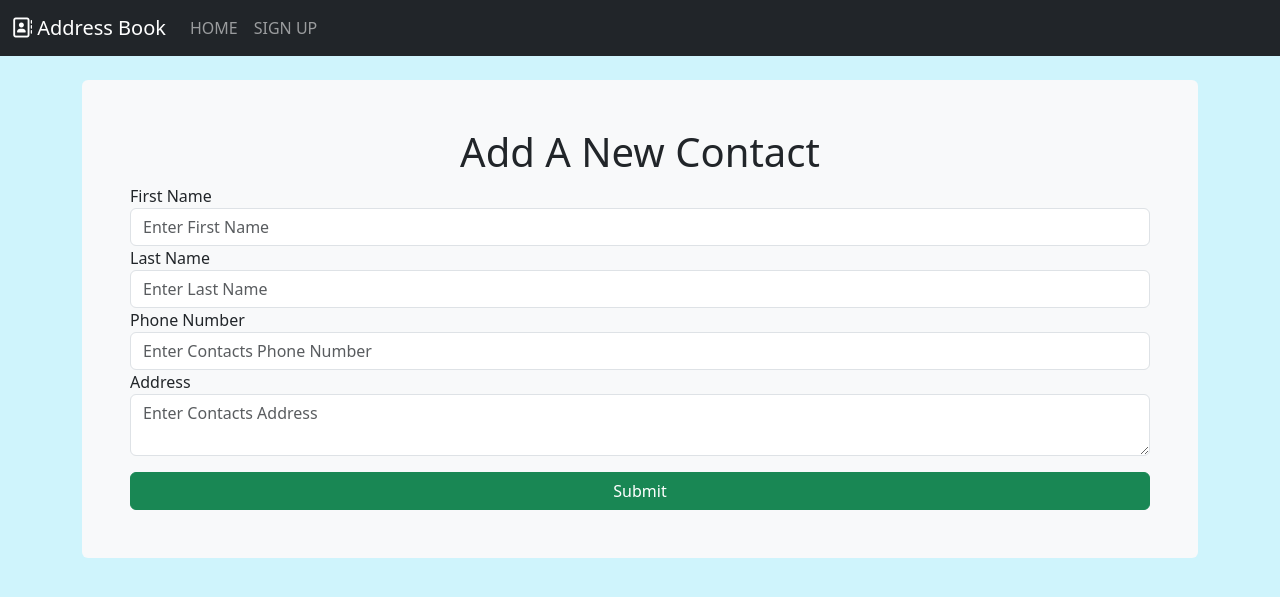
After one commit to TyMiller13/w6_address_book, a Flask app: template app/templates/address.html in a window 1280 px wide. The commit adds this page. Shown: the top 597 px of the page. Run offline with Flask 3, Linux system fonts and the light colour scheme; the template is opened without the code that fills it: values that come from a table or form of the project are taken from there, others are empty; some libraries are stand-ins or nearby versions.

Commit message:
working on address model and setup

```diff
--- a/app/forms.py
+++ b/app/forms.py
@@ -1,5 +1,5 @@
 from flask_wtf import FlaskForm
-from wtforms import StringField, EmailField, PasswordField, SubmitField
+from wtforms import StringField, EmailField, TextAreaField, PasswordField, SubmitField, IntegerField
 from wtforms.validators import EqualTo, InputRequired
 
 class SignUpForm(FlaskForm):
@@ -13,3 +13,9 @@ class SignUpForm(FlaskForm):
 
 
 #create a class for Address
+class AddressForm(FlaskForm):
+    first_name = StringField('First Name', validators=[InputRequired()])
+    last_name = StringField('Last Name', validators=[InputRequired()])
+    phone_number = IntegerField('Phone Number', validators=[InputRequired()])
+    address = TextAreaField('Address', validators=[InputRequired()])
+    submit = SubmitField()
--- a/app/routes.py
+++ b/app/routes.py
@@ -1,6 +1,6 @@
 from app import app
 from flask import render_template, redirect, url_for, flash
-from app.forms import SignUpForm
+from app.forms import SignUpForm, AddressForm
 from app.models import User, Address
 
 
@@ -31,8 +31,12 @@ def signup():
             flash('A user with that email and/or username already exists.', 'danger')
             return redirect(url_for('signup'))
         # If check_user is empty, creater a new record in the user table
-        new_user = User(first_name=first_name, last_name=last_name,
-                        email=email, username=username, password=password)
+        new_user = User(
+            first_name=first_name,
+            last_name=last_name,
+            email=email,
+            username=username,
+            password=password)
         # Flash a success message
         flash(f'Thank you {first_name} {last_name} for signing up!', 'success')
         # redirect back to home
@@ -41,3 +45,38 @@ def signup():
     return render_template('signup.html', form=form)
 
 # create a route for address inputs to be stored in db model
+
+
+@app.route('/address', methods=["GET", "POST"])
+def address():
+    form = AddressForm()
+
+    if form.validate_on_submit:
+        # get data from form
+        first_name = form.first_name.data
+        last_name = form.last_name.data
+        phone_number = form.phone_number.data
+        address = form.address.data
+        print(first_name, last_name, phone_number, address)
+
+        check_phone_number = Address.query.filter(
+            (Address.phone_number == phone_number)
+        )
+
+        if check_phone_number:
+            flash('A contact with that phone number already exists.', 'danger')
+            return redirect(url_for('address'))
+
+        new_address = Address(
+            first_name=first_name,
+            last_name=last_name,
+            phone_number=phone_number,
+            address=address
+        )
+
+        flash(
+            f'Your new contact info for  {first_name} {last_name} has been added!', 'success')
+
+        return redirect(url_for('address'))
+
+        return render_template('address.html', form=form)
--- /dev/null
+++ b/app/templates/address.html
@@ -0,0 +1,24 @@
+{% extends 'base.html' %}
+
+{% block title %} Address {% endblock title %}
+
+{%block content%}
+    <form action="" class="bg-light rounded mt-3 p-5" method="post">
+        <h1 class="text-center">Add A New Contact</h1>
+        {{form.csrf_token}}
+
+        {{form.first_name.label}}
+        {{form.first_name (class='form-control', placeholder = 'Enter First Name')}}
+
+        {{form.last_name.label}}
+        {{form.last_name (class='form-control', placeholder = 'Enter Last Name')}}
+
+        {{form.phone_number.label}}
+        {{form.phone_number (class='form-control', placeholder = 'Enter Contacts Phone Number')}}
+
+        {{form.address.label}}
+        {{form.address (class='form-control', placeholder = 'Enter Contacts Address')}}
+
+        {{form.submit (class='btn btn-success w-100 mt-3')}}
+    </form>
+{%endblock content%}
--- a/app/templates/nav.html
+++ b/app/templates/nav.html
@@ -1,6 +1,6 @@
 <nav class="navbar navbar-expand-lg bg-dark" data-bs-theme="dark">
     <div class="container-fluid">
-        <a class="navbar-brand" href="/"><i class="fa-regular fa-address-book"></i> Address Book </a>
+        <a class="navbar-brand" href="/address"><i class="fa-regular fa-address-book"></i> Address Book </a>
         <button class="navbar-toggler" type="button" data-bs-toggle="collapse" data-bs-target="#navbarNavAltMarkup" aria-controls="navbarNavAltMarkup" aria-expanded="false" aria-label="Toggle navigation">
         <span class="navbar-toggler-icon"></span>
         </button>
```
